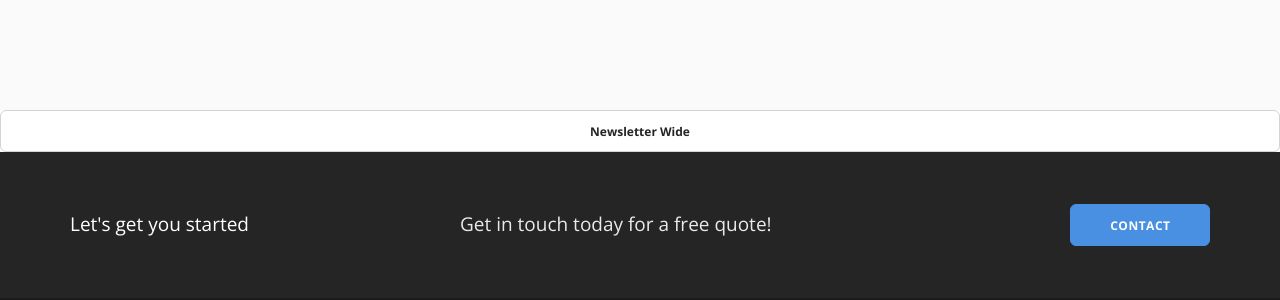
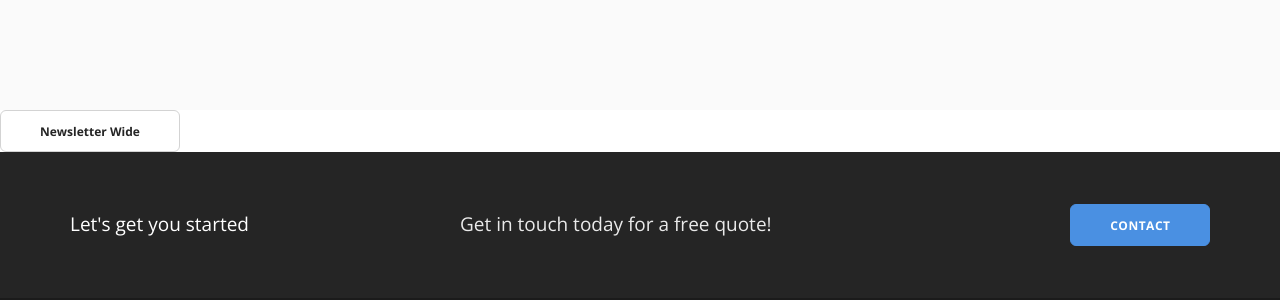
Before and after one commit to WoollyAlly/WoollyAllyTest, a Jekyll site: the page built from index.html, in a window 1280 px wide. Shown: the part 2935-3235 px from the top of the page. Built offline with Jekyll 4.4.1, drawn with Linux system fonts in a browser that asks for light colours; some web fonts are replaced.

Commit message:
Updated 'index.html' via CloudCannon

```diff
--- a/index.html
+++ b/index.html
@@ -31,7 +31,6 @@ layout: default
 	        {% include testimonials.html %}
 	        {% include team.html %}
 
-                            <div class="modal-instance block">
                                 <a class="btn modal-trigger" href="#">
                                     <span class="btn__text">
                                         Newsletter Wide
@@ -70,7 +69,6 @@ layout: default
                                         </section>
                                     </div>
                                 </div>
-                            </div>
 	        {% include footer.html %}
         </div>
         <!--<div class="loader"></div>-->
```
